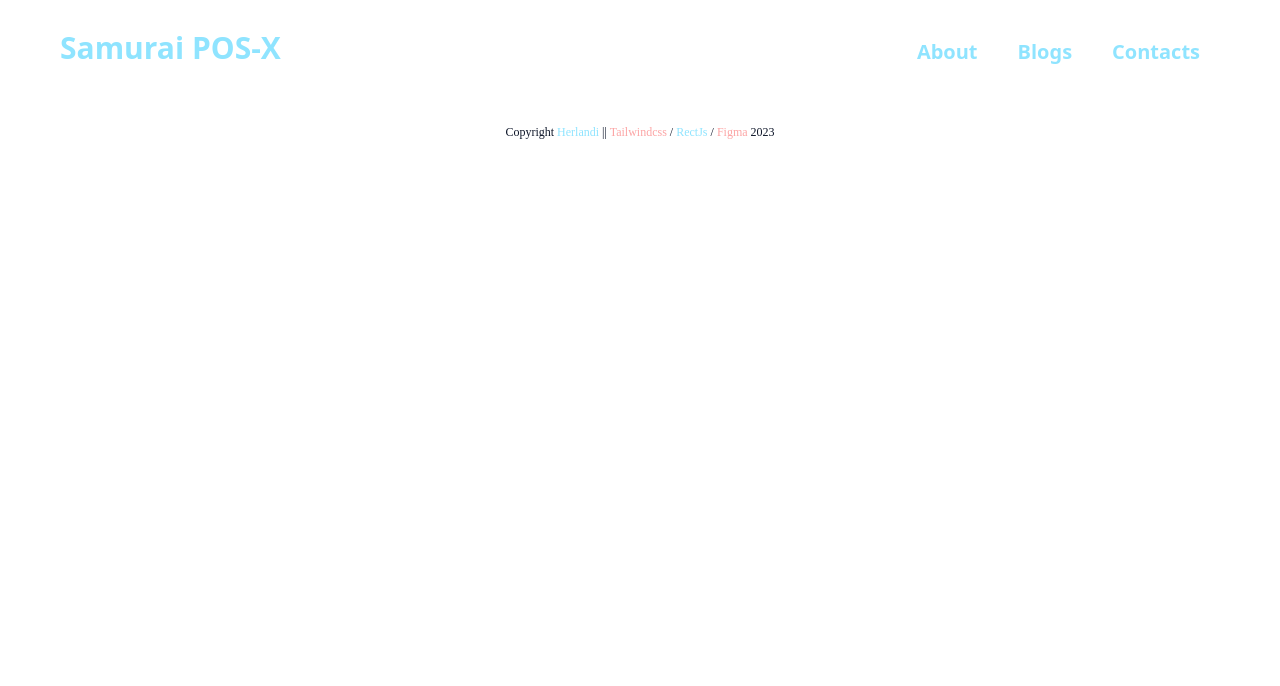
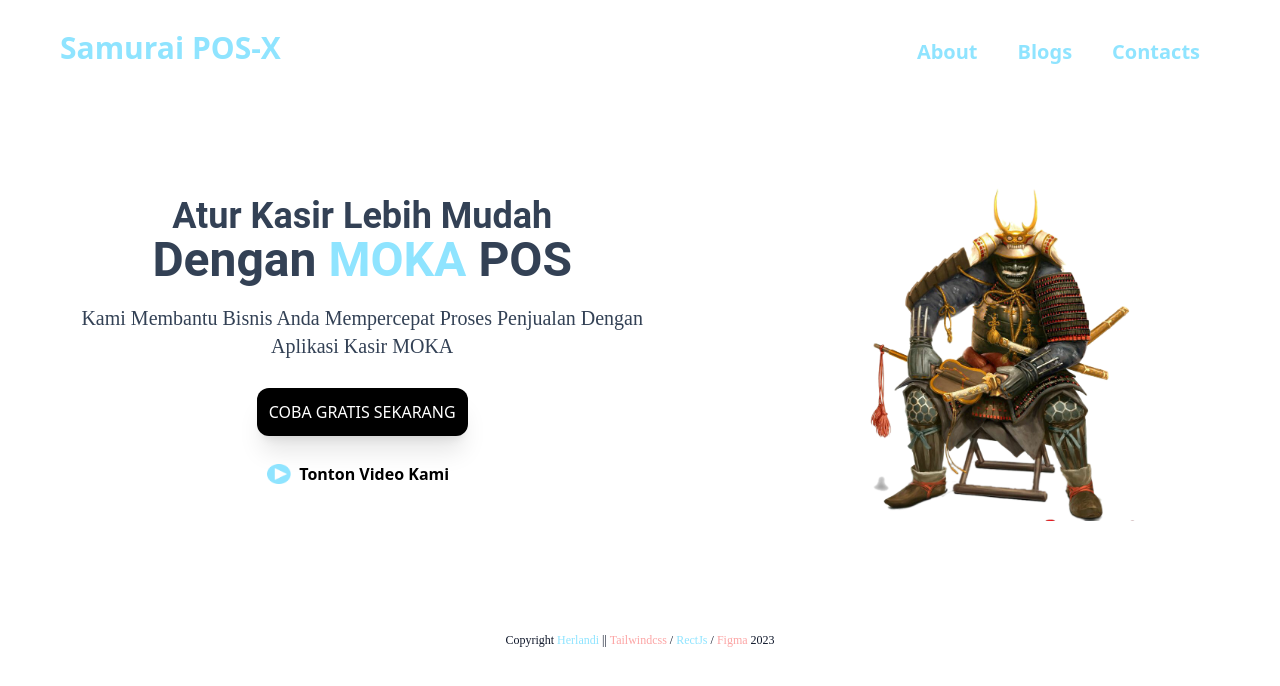
Before and after one commit to herlandi619/samurai-pos-x, a React (Create React App) app: page / in a window 1280 px wide. Shown: the top 686 px of the page. Built offline with nearby package versions, Linux system fonts and the light colour scheme.

Commit message:
revisi lagi

```diff
--- a/package.json
+++ b/package.json
@@ -2,7 +2,7 @@
   "name": "landing-page-dua",
   "version": "0.1.0",
   "private": true,
-  "homepage": "https://herlandi619.github.io/samurai-pos-x/hero",
+  "homepage": "https://herlandi619.github.io/samurai-pos-x/",
   "dependencies": {
     "@testing-library/jest-dom": "^5.16.5",
     "@testing-library/react": "^13.4.0",
--- a/src/App.jsx
+++ b/src/App.jsx
@@ -17,7 +17,7 @@
         <Navbar />
 
         <Routes>
-            <Route path='/hero' element={<Hero />} />
+            <Route path='/' exact element={<Hero />} />
             <Route path='/about' element={<About />} />
             <Route path='/blogs' element={<Blogs />} />
             <Route path='/contacts' element={<Contacts />} />
--- a/src/Components/Navbar.jsx
+++ b/src/Components/Navbar.jsx
@@ -13,7 +13,7 @@
 
     return (
         <div className="text-[#8FE4FF] flex justify-between items-center h-24 max-w-[1240px] mx-auto p-10">
-            <Link className="w-full text-3xl font-bold text-[#8FE4FF]" to='/hero'>Samurai POS-X</Link>
+            <Link className="w-full text-3xl font-bold text-[#8FE4FF]" to='/'>Samurai POS-X</Link>
             <ul className="hidden md:flex">
 
                 <Link className="p-5 pt-7 text-xl font-semibold hover:text-slate-300 duration-500" to='about'>About</Link>
@@ -27,7 +27,7 @@
             </div>
 
             <div className={!nav ? "fixed left-0 top-0 w-[60%] h-full border-r border-r-gray-900 bg-[#000300] ease-in-out duration-500" : "fixed left-[-100%]"}>
-            <Link className="w-full text-2xl font-bold text-[#8FE4FF] p-4" to='/hero'>Samurai POS-X</Link>
+            <Link className="w-full text-2xl font-bold text-[#8FE4FF] p-4" to='/'>Samurai POS-X</Link>
                 <ul className="flex p-3">
 
                     {/* <li className="p-4 border-b border-gray-600 hover:text-[#8FE4FF] duration-500"><a href="#">About</a></li>
```
